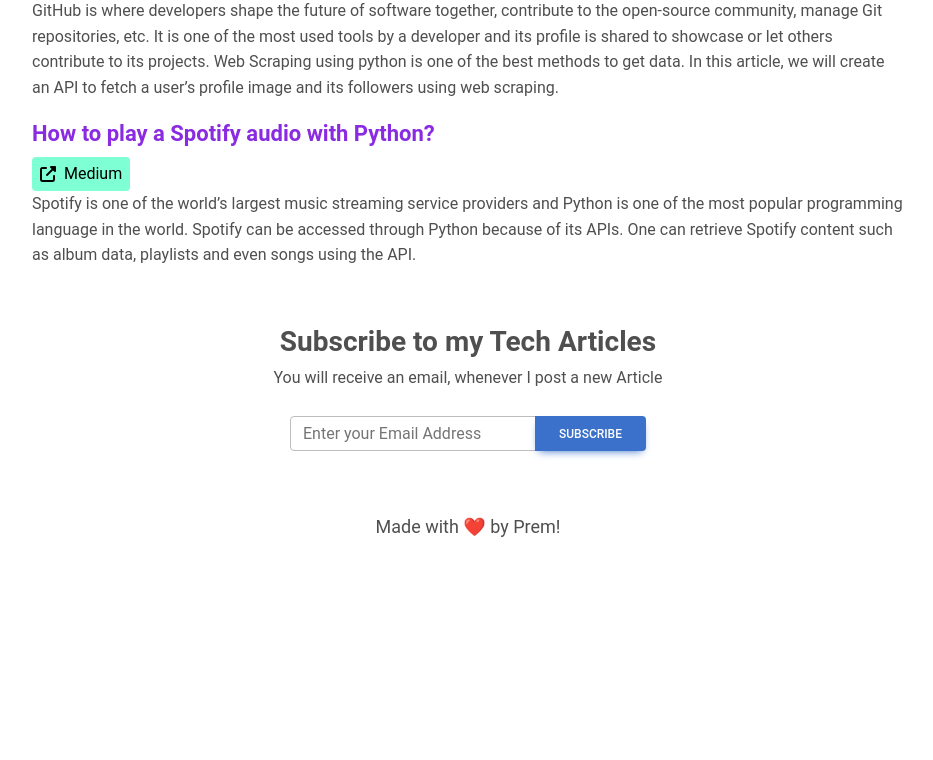
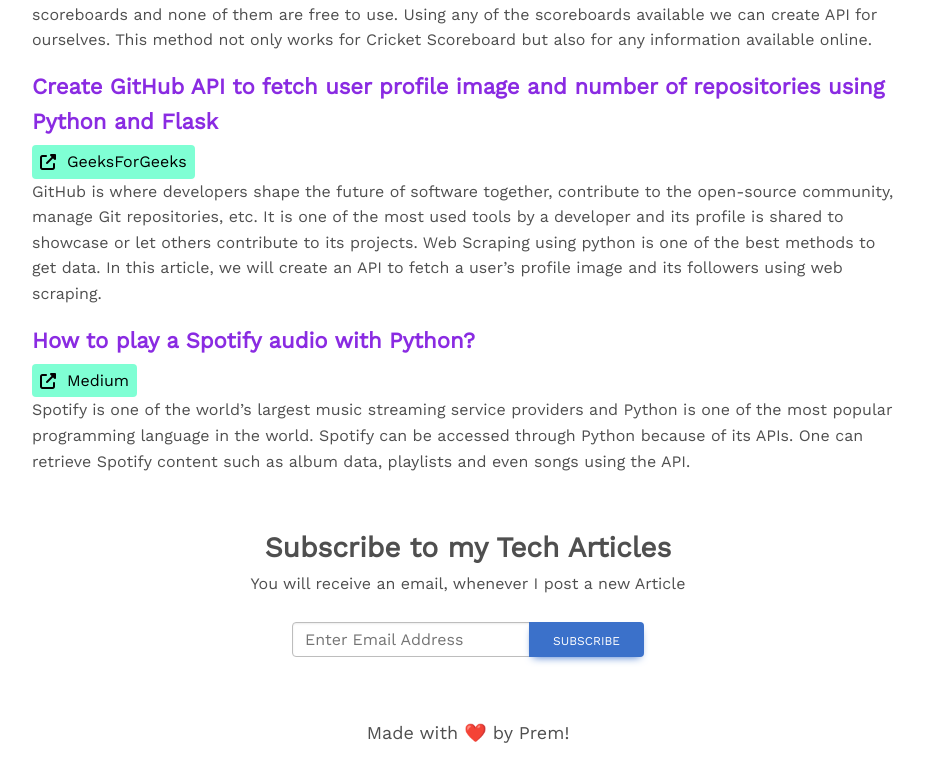
Before and after one commit to premkothawle/premkothawle.github.io, a React (Create React App) app: page / in a window 1280 px wide. Shown: the part 4080-4840 px from the top of the page, without its empty margins (172-1105 px from the left). Before the commit the page ends 4633 px from the top, so only its background shows below. Built offline with nearby package versions, Linux system fonts and the light colour scheme.

Commit message:
updated css imports

```diff
--- a/package.json
+++ b/package.json
@@ -8,7 +8,7 @@
     "@testing-library/react": "^11.1.0",
     "@testing-library/user-event": "^12.1.10",
     "axios": "^1.4.0",
-    "mdb-ui-kit": "^6.4.1",
+    "postcss-custom-properties": "^13.3.0",
     "react": "^17.0.2",
     "react-dom": "^17.0.2",
     "react-router-dom": "^6.14.2",
--- a/public/index.html
+++ b/public/index.html
@@ -33,6 +33,10 @@
 <link rel="stylesheet" href="https://cdn.jsdelivr.net/gh/devicons/devicon@v2.12.0/devicon.min.css">
 
 <script src="https://kit.fontawesome.com/310d21a87c.js" crossorigin="anonymous"></script>
+<link
+  href="https://cdnjs.cloudflare.com/ajax/libs/mdb-ui-kit/6.4.1/mdb.min.css"
+  rel="stylesheet"
+/>
       <title>Prem Kothawle</title>
   </head>
   <body>
--- a/src/components/footer/footer.js
+++ b/src/components/footer/footer.js
@@ -1,7 +1,6 @@
 import React, { useState } from 'react'
 import './footer.css'
 import axios from 'axios';
-import "mdb-ui-kit/css/mdb.min.css";
 import { ToastContainer, toast } from "react-toastify";
 import "react-toastify/dist/ReactToastify.css";
 
@@ -118,7 +117,7 @@
               <input
                 type="email"
                 class="form-control"
-                placeholder="Enter your Email Address"
+                placeholder="Enter Email Address"
                 value={email}
                 onChange={handleInputChange}
                 required
```
Also changed, not shown: 2 other files (tests, documents, lock files or other folders).
